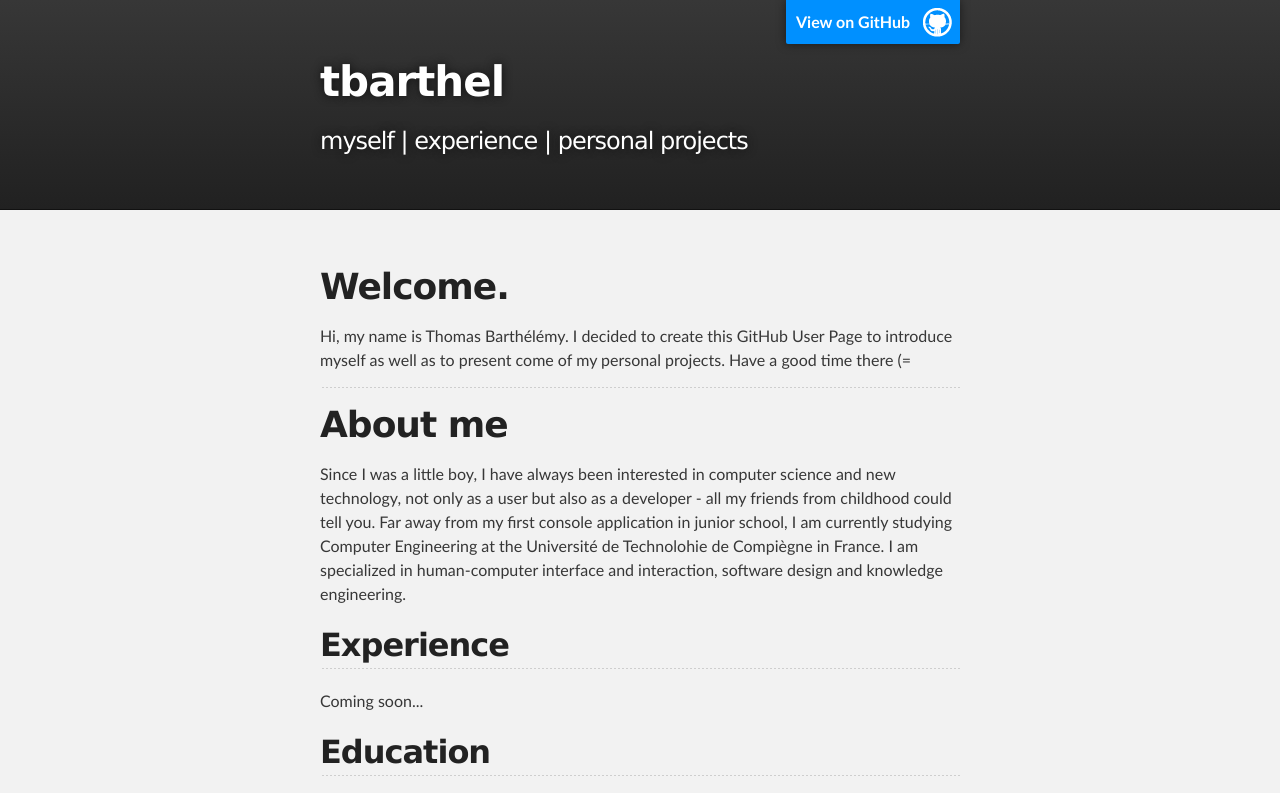
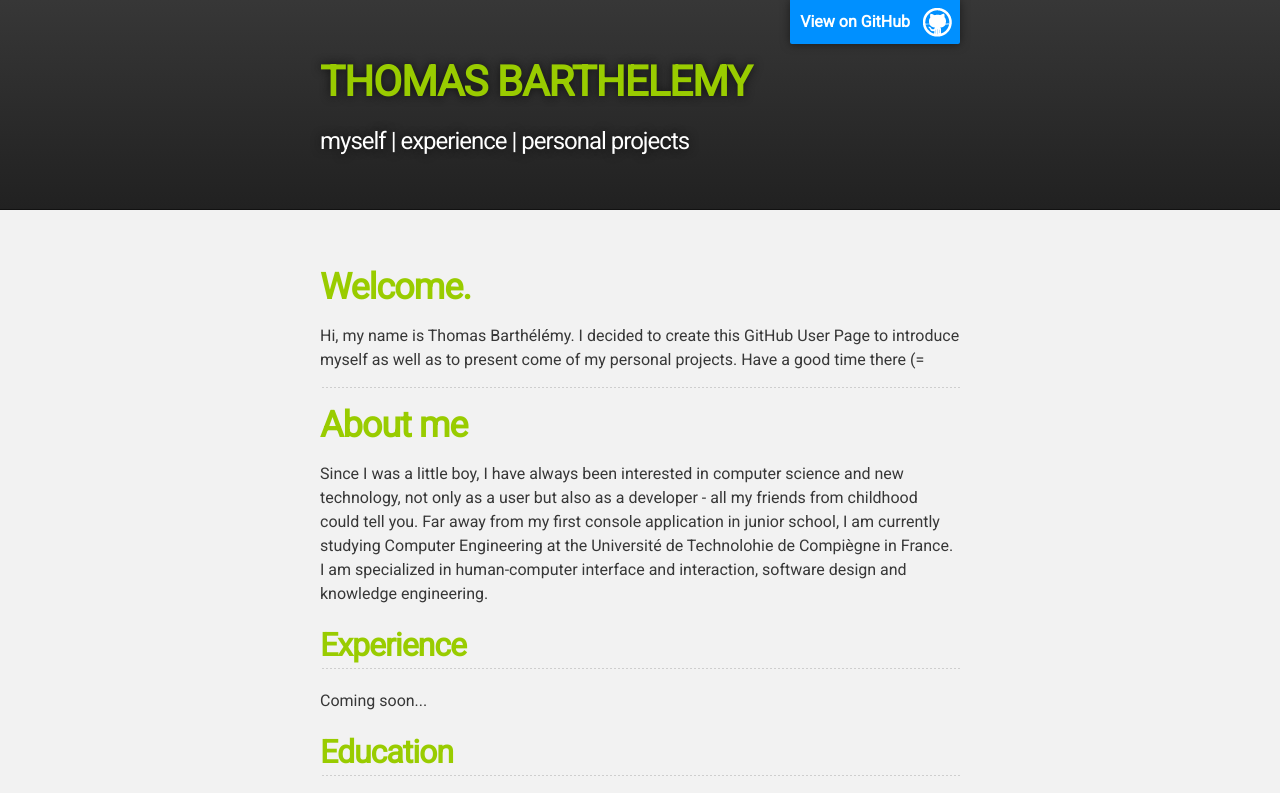
Before and after one commit to tbarthel-fr/tbarthel-fr.github.io, a plain HTML site: page index.html in a window 1280 px wide. Shown: the top 793 px of the page. Drawn offline with Linux system fonts and the light colour scheme.

Commit message:
Custom css

```diff
--- a/index.html
+++ b/index.html
@@ -5,8 +5,9 @@
     <meta charset='utf-8' />
     <meta http-equiv="X-UA-Compatible" content="chrome=1" />
     <meta name="description" content="tbarthel : myself | experience | personal projects" />
+	<link href='http://fonts.googleapis.com/css?family=Roboto' rel='stylesheet' type='text/css'>
+    <link rel="stylesheet" type="text/css" media="screen" href="stylesheets/stylesheet.css">
 
-    <link rel="stylesheet" type="text/css" media="screen" href="stylesheets/stylesheet.css">
 
     <title>tbarthel</title>
   </head>
@@ -18,7 +19,7 @@
         <header class="inner">
           <a id="forkme_banner" href="https://github.com/tbarthel-fr">View on GitHub</a>
 
-          <h1 id="project_title">tbarthel</h1>
+          <h1 id="project_title">THOMAS BARTHELEMY</h1>
           <h2 id="project_tagline">myself | experience | personal projects</h2>
 
         </header>
@@ -58,7 +59,7 @@
 <h3>
 <a name="chase-whisply--an-augmented-reality-open-source-project" class="anchor" href="#chase-whisply--an-augmented-reality-open-source-project"><span class="octicon octicon-link"></span></a>Chase Whisply : an augmented reality open-source project</h3>
 
-<p><img src="https://github.com/tvbarthel/ChaseWhisplyProject/raw/master/static/banner_chase_whisply.jpg" alt="Chase Whisply banner">
+<p><img src="http://technoblimp.files.wordpress.com/2013/09/cw.png" alt="Chase Whisply banner">
 "Chase Whisply" turns your smartphone into a gun sight that can reveal ghosts living around you. Your goal is to find them and hunt them! We use Google Play Game Services to provide leaderboards and achievements, and a player profile keeps track of your progress.</p>
 
 <p>Still in beta test, you have to join the <a href="https://plus.google.com/communities/104127077976914732043">g+ community</a> to become a beta tester. Be sure that we will appreciate every single feedback, especially on the concept.</p>
--- a/stylesheets/stylesheet.css
+++ b/stylesheets/stylesheet.css
@@ -56,7 +56,7 @@ body {
   color:#373737;
   background: #212121;
   font-size: 16px;
-  font-family: 'Myriad Pro', Calibri, Helvetica, Arial, sans-serif;
+  font-family: 'Roboto', sans-serif;
   line-height: 1.5;
   -webkit-font-smoothing: antialiased;
 }
@@ -64,8 +64,8 @@ body {
 h1, h2, h3, h4, h5, h6 {
   margin: 10px 0;
   font-weight: 700;
-  color:#222222;
-  font-family: 'Lucida Grande', 'Calibri', Helvetica, Arial, sans-serif;
+  color:#99CC00;
+  font-family: 'Roboto', sans-serif;
   letter-spacing: -1px;
 }
 
@@ -106,7 +106,7 @@ footer p {
 
 a {
   text-decoration: none;
-  color: #007edf;
+  color: #99CC00;
   text-shadow: none;
 
   transition: color 0.5s ease;
@@ -122,13 +122,13 @@ a {
 }
 
 #main_content a:hover {
-  color: #0069ba;
-  text-shadow: #0090ff 0px 0px 2px;
+  color: #669900;
+  text-shadow: #99CC00 0px 0px 2px;
 }
 
 footer a:hover {
-  color: #43adff;
-  text-shadow: #0090ff 0px 0px 2px;
+  color: #669900;
+  text-shadow: #99CC00 0px 0px 2px;
 }
 
 em {
@@ -303,7 +303,7 @@ Full-Width Styles
 
 #project_title {
   margin: 0;
-  color: #fff;
+  color: #99CC00;
   font-size: 42px;
   font-weight: 700;
   text-shadow: #111 0px 0px 10px;
```
